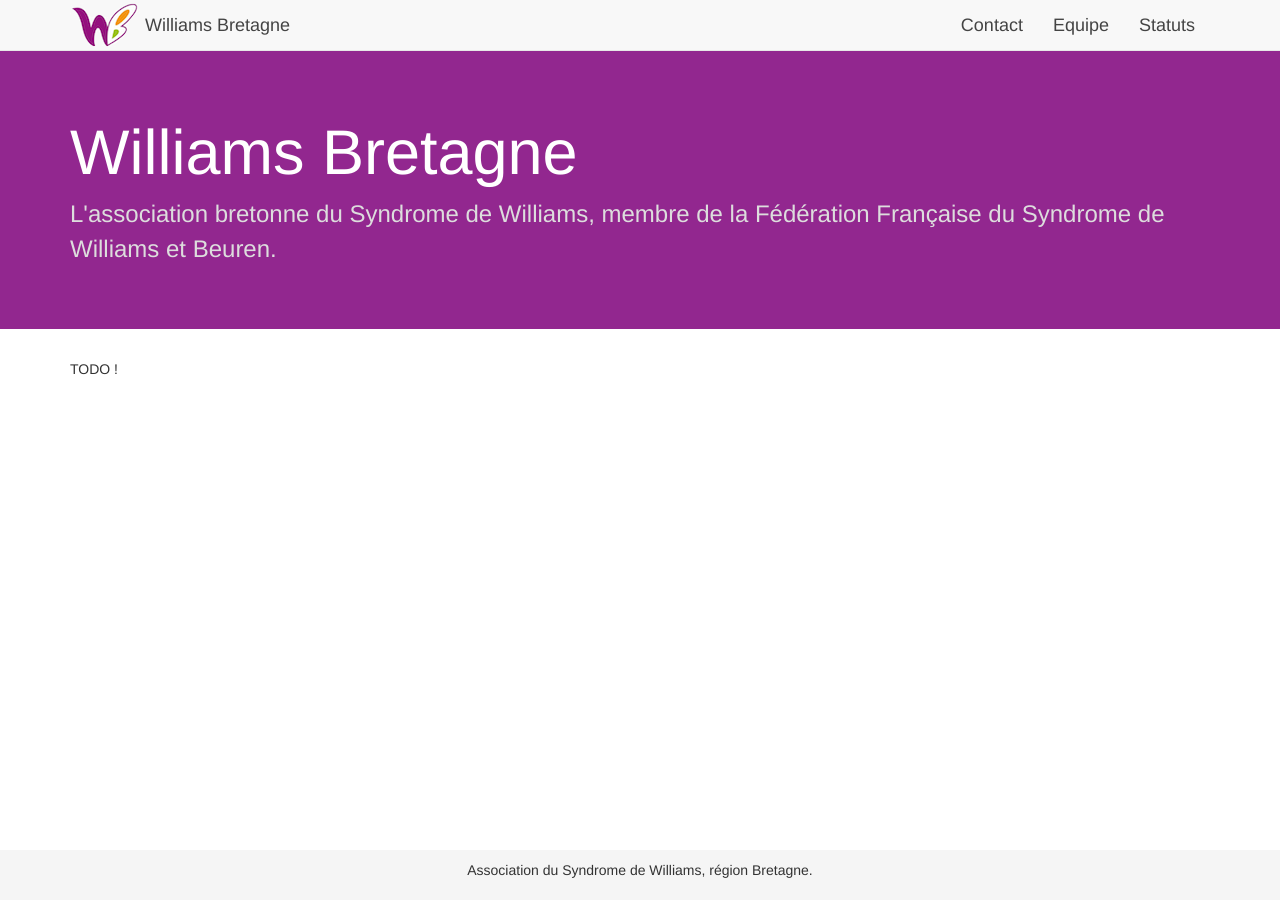
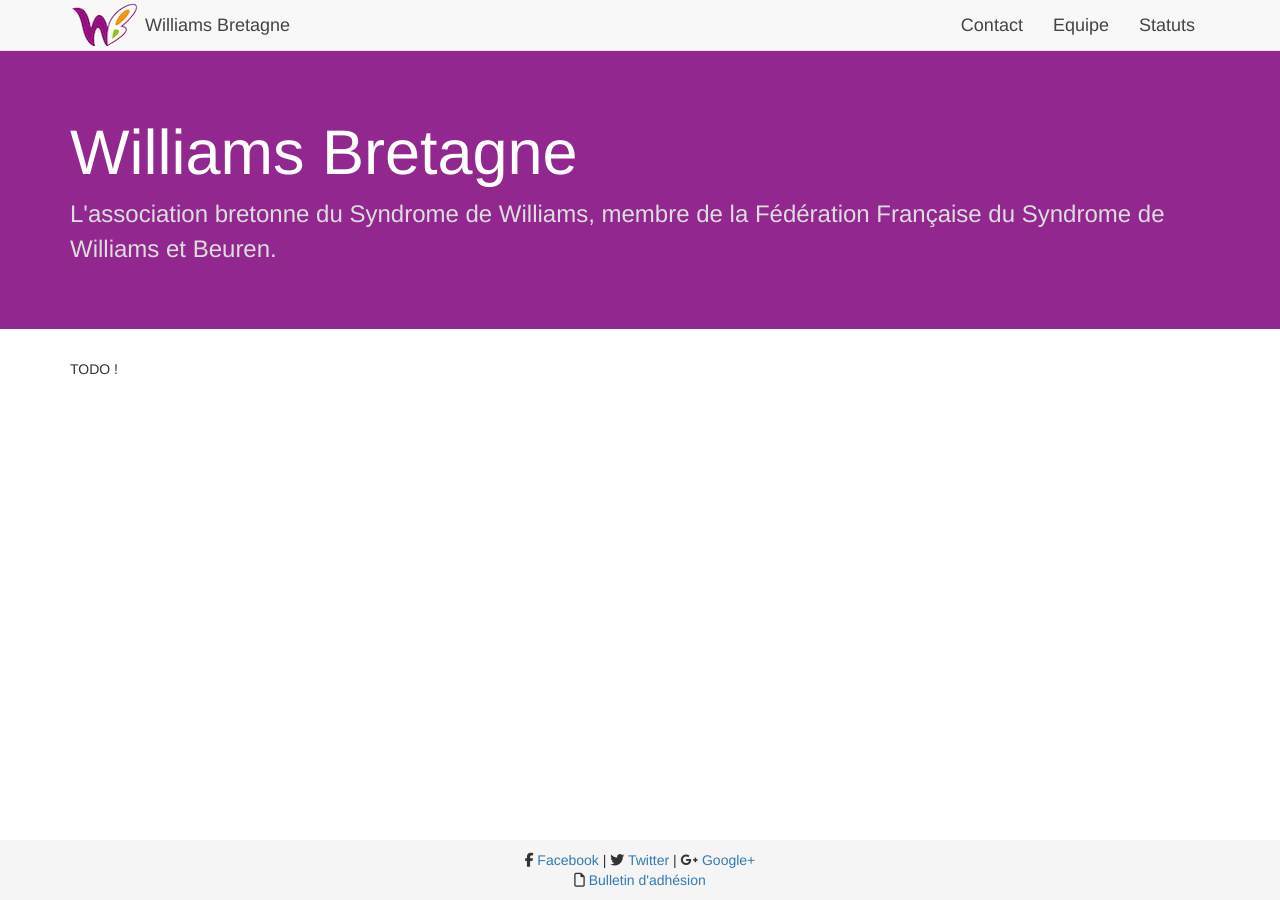
Before and after one commit to aymerick/williams-bretagne, a Jekyll site: the page built from index.html, in a window 1280 px wide. Built offline with Jekyll 4.4.1, drawn with Linux system fonts in a browser that asks for light colours; nearby versions of some CDN libraries; library files that are not in the unit come from our copies.

Commit message:
WIP footer

```diff
--- a/_includes/footer.html
+++ b/_includes/footer.html
@@ -1,5 +1,8 @@
 <footer>
 
-  <p>{{ site.description }}</p>
+  <div class="container">
+    <p><i class="fa fa-facebook"></i> <a href="https://www.facebook.com/williamsbretagne" target="_blank">Facebook</a> | <i class="fa fa-twitter"></i> <a href="https://twitter.com/WilliamsBZH" target="_blank">Twitter</a> | <i class="fa fa-google-plus"></i> <a href="https://plus.google.com/116488401380436328515/posts" target="_blank">Google+</a></p>
+    <p><i class="fa fa-file-o"></i> <a href="/files/bulletin-adhesion.pdf" target="_blank">Bulletin d'adhésion</a></p>
+  </div>
 
 </footer>
--- a/css/main.scss
+++ b/css/main.scss
@@ -11,7 +11,7 @@ $color-green: #87C234;
  * Main
  */
 
-$footer-height: 50px;
+$footer-height: 60px;
 
 html {
   position: relative;
```
